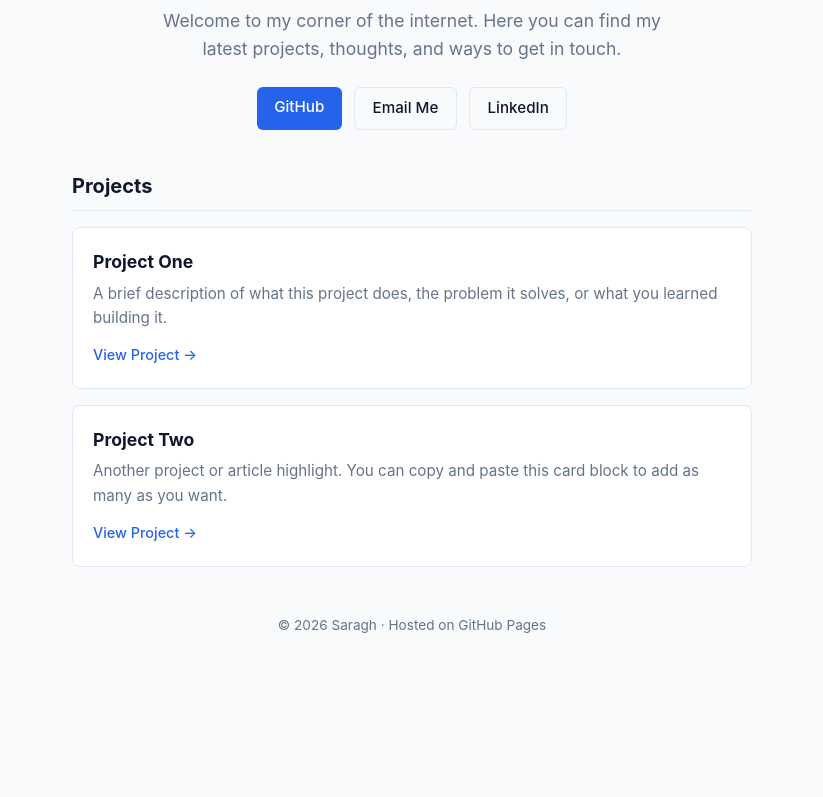
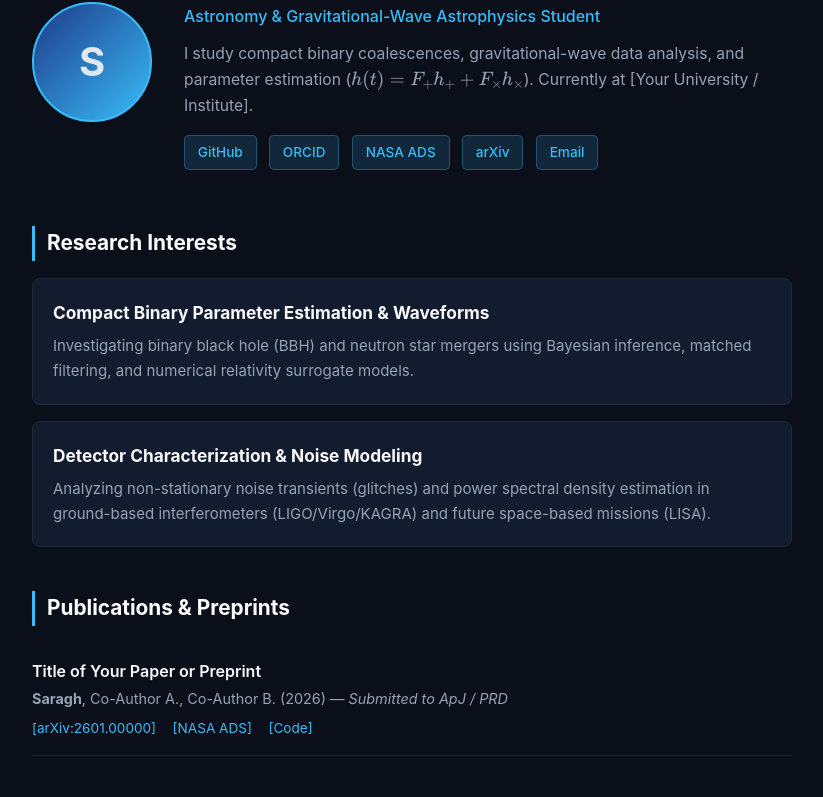
Before and after one commit to saraghl/saraghl.github.io, a plain HTML site: page index.html in a window 1280 px wide. Shown: the part 196-993 px from the top of the page, without its empty margins (228-1051 px from the left). Before the commit the page ends 864 px from the top, so only its background shows below. Drawn offline with nearby package versions, Linux system fonts and the light colour scheme.

Commit message:
Update index.html

```diff
--- a/index.html
+++ b/index.html
@@ -1,211 +1,203 @@
-<!-- <!DOCTYPE html>
-<html>
-<head>
-    <title>Sara Gholamhoseinian</title>
-</head>
-<body>
-    <h1>Shalam!</h1>
-    <p>Ounja coffee hasht?</p>
-</body>
-</html> -->
-
 <!DOCTYPE html>
 <html lang="en">
 <head>
     <meta charset="UTF-8">
     <meta name="viewport" content="width=device-width, initial-scale=1.0">
-    <title>Saragh</title>
+    <title>Saragh | Gravitational Wave &amp; Astrophysics</title>
+    <!-- MathJax for rendering LaTeX equations -->
+    <script>
+        MathJax = { tex: { inlineMath: [['$', '$'], ['\\(', '\\)']] } };
+    </script>
+    <script id="MathJax-script" async src="https://cdn.jsdelivr.net/npm/mathjax@3/es5/tex-mml-chtml.js"></script>
     <style>
         :root {
-            --bg: #f8fafc;
-            --card: #ffffff;
-            --text: #0f172a;
-            --muted: #64748b;
-            --accent: #2563eb;
-            --accent-hover: #1d4ed8;
-            --border: #e2e8f0;
+            --bg: #0b0f19;
+            --surface: #131b2e;
+            --text: #e2e8f0;
+            --muted: #94a3b8;
+            --accent: #38bdf8;
+            --accent-dim: rgba(56, 189, 248, 0.15);
+            --border: #1e293b;
         }
 
-        @media (prefers-color-scheme: dark) {
-            :root {
-                --bg: #0f172a;
-                --card: #1e293b;
-                --text: #f8fafc;
-                --muted: #94a3b8;
-                --accent: #3b82f6;
-                --accent-hover: #60a5fa;
-                --border: #334155;
-            }
+        * { box-sizing: border-box; margin: 0; padding: 0; }
+
+        body {
+            font-family: -apple-system, BlinkMacSystemFont, "Segoe UI", Roboto, sans-serif;
+            background-color: var(--bg);
+            color: var(--text);
+            line-height: 1.65;
+            padding: 2.5rem 1.25rem;
         }
 
-        * {
-            box-sizing: border-box;
-            margin: 0;
-            padding: 0;
-        }
+        .container { max-width: 760px; margin: 0 auto; }
 
-        body {
-            font-family: -apple-system, BlinkMacSystemFont, "Segoe UI", Roboto, Helvetica, Arial, sans-serif;
-            background-color: var(--bg);
-            color: var(--text);
-            line-height: 1.6;
-            padding: 2rem 1rem;
-        }
-
-        .container {
-            max-width: 680px;
-            margin: 0 auto;
-        }
-
-        header {
-            text-align: center;
+        nav {
+            display: flex;
+            justify-content: space-between;
+            align-items: center;
+            padding-bottom: 2rem;
+            border-bottom: 1px solid var(--border);
             margin-bottom: 2.5rem;
         }
 
+        .nav-brand { font-weight: 700; font-size: 1.1rem; color: var(--accent); text-decoration: none; }
+        .nav-links a { color: var(--muted); text-decoration: none; margin-left: 1.25rem; font-size: 0.95rem; }
+        .nav-links a:hover { color: var(--text); }
+
+        .hero {
+            display: flex;
+            gap: 2rem;
+            align-items: center;
+            margin-bottom: 3rem;
+        }
+
         .avatar {
-            width: 96px;
-            height: 96px;
+            width: 120px;
+            height: 120px;
             border-radius: 50%;
-            background: var(--accent);
-            color: white;
-            display: inline-flex;
+            background: linear-gradient(135deg, #1e3a8a, #38bdf8);
+            display: flex;
             align-items: center;
             justify-content: center;
-            font-size: 2.2rem;
+            font-size: 2.5rem;
             font-weight: bold;
+            flex-shrink: 0;
+            border: 2px solid var(--accent);
+        }
+
+        h1 { font-size: 2rem; margin-bottom: 0.25rem; }
+        .subtitle { color: var(--accent); font-size: 1rem; margin-bottom: 0.75rem; font-weight: 500; }
+        .bio { color: var(--muted); font-size: 0.98rem; margin-bottom: 1rem; }
+
+        .social-links a {
+            display: inline-block;
+            padding: 0.35rem 0.8rem;
+            margin-right: 0.5rem;
+            margin-bottom: 0.5rem;
+            background: var(--accent-dim);
+            color: var(--accent);
+            border: 1px solid rgba(56, 189, 248, 0.3);
+            border-radius: 5px;
+            text-decoration: none;
+            font-size: 0.85rem;
+            font-weight: 500;
+        }
+        .social-links a:hover { background: var(--accent); color: var(--bg); }
+
+        section { margin-bottom: 2.75rem; }
+        h2 {
+            font-size: 1.3rem;
+            margin-bottom: 1.1rem;
+            color: #ffffff;
+            border-left: 3px solid var(--accent);
+            padding-left: 0.75rem;
+        }
+
+        .card {
+            background: var(--surface);
+            border: 1px solid var(--border);
+            border-radius: 8px;
+            padding: 1.25rem;
             margin-bottom: 1rem;
         }
 
-        h1 {
-            font-size: 2rem;
-            margin-bottom: 0.5rem;
-        }
+        .card h3 { font-size: 1.08rem; margin-bottom: 0.4rem; color: #f8fafc; }
+        .card p { color: var(--muted); font-size: 0.94rem; }
 
-        .bio {
-            color: var(--muted);
-            font-size: 1.1rem;
-            max-width: 500px;
-            margin: 0 auto 1.5rem;
-        }
-
-        .links {
-            display: flex;
-            justify-content: center;
-            gap: 0.75rem;
-            flex-wrap: wrap;
-        }
-
-        .btn {
-            display: inline-block;
-            padding: 0.5rem 1.1rem;
-            background-color: var(--accent);
-            color: #ffffff;
-            text-decoration: none;
-            border-radius: 6px;
-            font-weight: 500;
-            font-size: 0.95rem;
-            transition: background-color 0.2s;
-        }
-
-        .btn:hover {
-            background-color: var(--accent-hover);
-        }
-
-        .btn-outline {
-            background-color: transparent;
-            color: var(--text);
-            border: 1px solid var(--border);
-        }
-
-        .btn-outline:hover {
-            background-color: var(--border);
-        }
-
-        section {
-            margin-bottom: 2.5rem;
-        }
-
-        h2 {
-            font-size: 1.25rem;
-            margin-bottom: 1rem;
-            padding-bottom: 0.5rem;
+        .pub-item {
+            padding: 0.9rem 0;
             border-bottom: 1px solid var(--border);
         }
-
-        .grid {
-            display: grid;
-            gap: 1rem;
+        .pub-title { font-weight: 600; color: #f8fafc; }
+        .pub-authors { font-size: 0.9rem; color: var(--muted); margin: 0.2rem 0; }
+        .pub-links a {
+            color: var(--accent);
+            font-size: 0.85rem;
+            margin-right: 0.75rem;
+            text-decoration: none;
         }
-
-        .card {
-            background-color: var(--card);
-            border: 1px solid var(--border);
-            border-radius: 8px;
-            padding: 1.25rem;
-        }
-
-        .card h3 {
-            font-size: 1.1rem;
-            margin-bottom: 0.35rem;
-        }
-
-        .card p {
-            color: var(--muted);
-            font-size: 0.95rem;
-            margin-bottom: 0.75rem;
-        }
-
-        .card a {
-            color: var(--accent);
-            text-decoration: none;
-            font-size: 0.9rem;
-            font-weight: 500;
-        }
-
-        .card a:hover {
-            text-decoration: underline;
-        }
+        .pub-links a:hover { text-decoration: underline; }
 
         footer {
             text-align: center;
             color: var(--muted);
             font-size: 0.85rem;
             margin-top: 3rem;
+            padding-top: 1.5rem;
+            border-top: 1px solid var(--border);
+        }
+
+        @media (max-width: 600px) {
+            .hero { flex-direction: column; text-align: center; }
         }
     </style>
 </head>
 <body>
     <div class="container">
-        <header>
-            <!-- Replace with <img src="photo.jpg" alt="Saragh" class="avatar"> if you upload a photo -->
+        <nav>
+            <a href="#" class="nav-brand">saragh.github.io</a>
+            <div class="nav-links">
+                <a href="#research">Research</a>
+                <a href="#publications">Publications</a>
+                <a href="#cv">CV</a>
+            </div>
+        </nav>
+
+        <div class="hero">
+            <!-- Replace with <img src="profile.jpg" alt="Saragh" class="avatar"> -->
             <div class="avatar">S</div>
-            <h1>Hi, I'm Saragh</h1>
-            <p class="bio">Welcome to my corner of the internet. Here you can find my latest projects, thoughts, and ways to get in touch.</p>
-            <div class="links">
-                <a href="https://github.com/saragh" class="btn" target="_blank">GitHub</a>
-                <a href="mailto:hello@example.com" class="btn btn-outline">Email Me</a>
-                <a href="#" class="btn btn-outline">LinkedIn</a>
+            <div>
+                <h1>Saragh</h1>
+                <div class="subtitle">Astronomy &amp; Gravitational-Wave Astrophysics Student</div>
+                <p class="bio">
+                    I study compact binary coalescences, gravitational-wave data analysis, and parameter estimation ($h(t) = F_+ h_+ + F_\times h_\times$). Currently at [Your University / Institute].
+                </p>
+                <div class="social-links">
+                    <a href="https://github.com/saragh" target="_blank">GitHub</a>
+                    <a href="https://orcid.org/" target="_blank">ORCID</a>
+                    <a href="https://ui.adsabs.harvard.edu/" target="_blank">NASA ADS</a>
+                    <a href="https://arxiv.org/" target="_blank">arXiv</a>
+                    <a href="mailto:you@university.edu">Email</a>
+                </div>
             </div>
-        </header>
+        </div>
 
-        <section>
-            <h2>Projects</h2>
-            <div class="grid">
-                <div class="card">
-                    <h3>Project One</h3>
-                    <p>A brief description of what this project does, the problem it solves, or what you learned building it.</p>
-                    <a href="#">View Project →</a>
-                </div>
-                <div class="card">
-                    <h3>Project Two</h3>
-                    <p>Another project or article highlight. You can copy and paste this card block to add as many as you want.</p>
-                    <a href="#">View Project →</a>
+        <section id="research">
+            <h2>Research Interests</h2>
+            <div class="card">
+                <h3>Compact Binary Parameter Estimation &amp; Waveforms</h3>
+                <p>Investigating binary black hole (BBH) and neutron star mergers using Bayesian inference, matched filtering, and numerical relativity surrogate models.</p>
+            </div>
+            <div class="card">
+                <h3>Detector Characterization &amp; Noise Modeling</h3>
+                <p>Analyzing non-stationary noise transients (glitches) and power spectral density estimation in ground-based interferometers (LIGO/Virgo/KAGRA) and future space-based missions (LISA).</p>
+            </div>
+        </section>
+
+        <section id="publications">
+            <h2>Publications &amp; Preprints</h2>
+            <div class="pub-item">
+                <div class="pub-title">Title of Your Paper or Preprint</div>
+                <div class="pub-authors"><strong>Saragh</strong>, Co-Author A., Co-Author B. (2026) — <em>Submitted to ApJ / PRD</em></div>
+                <div class="pub-links">
+                    <a href="#">[arXiv:2601.00000]</a>
+                    <a href="#">[NASA ADS]</a>
+                    <a href="#">[Code]</a>
                 </div>
             </div>
         </section>
 
+        <section id="cv">
+            <h2>Curriculum Vitae</h2>
+            <p style="color: var(--muted); font-size: 0.95rem;">
+                Upload your PDF CV to your repository as <code>cv.pdf</code> and link it here:
+                <a href="cv.pdf" style="color: var(--accent);">Download Full CV (PDF) →</a>
+            </p>
+        </section>
+
         <footer>
-            <p>© 2026 Saragh · Hosted on GitHub Pages</p>
+            <p>© 2026 Saragh · Built with GitHub Pages</p>
         </footer>
     </div>
 </body>
```
